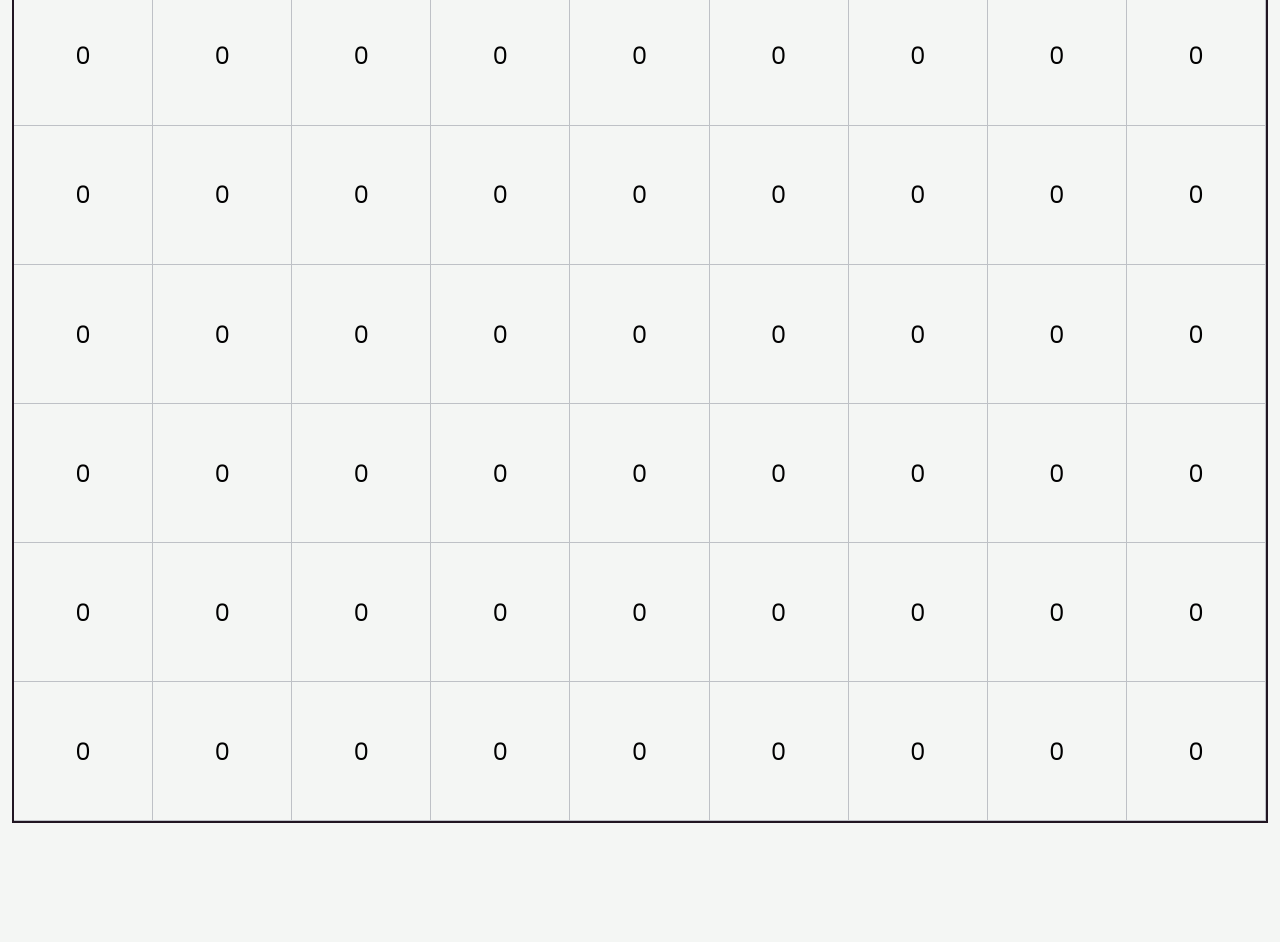
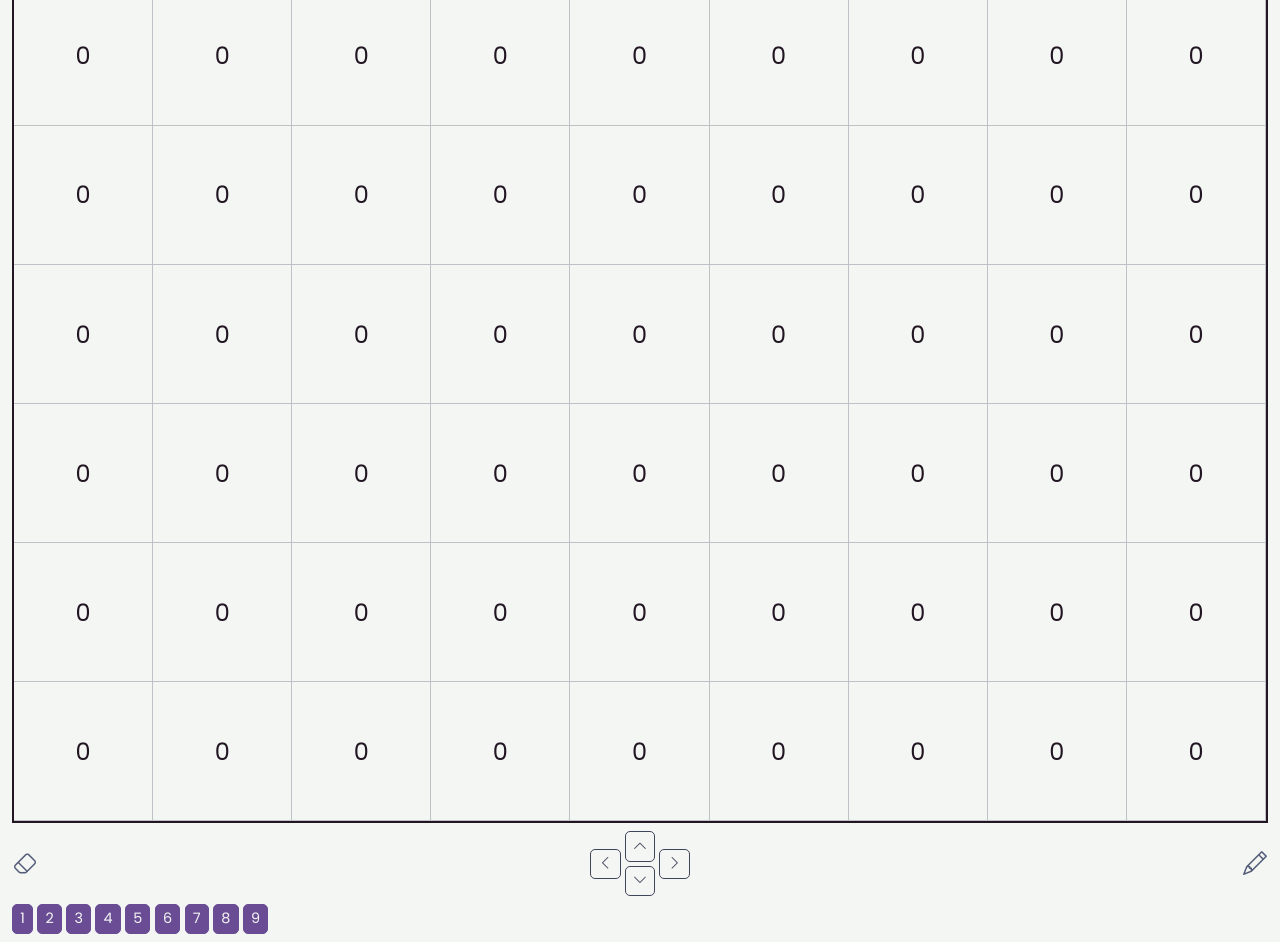
Before and after one commit to charis-adiari/sudoku, a plain HTML site: page index.html in a window 1280 px wide. Shown: the part 620-1562 px from the top of the page. Before the commit the page ends 1459 px from the top, so only its background shows below. Drawn offline with nearby package versions, Linux system fonts and the light colour scheme.

Commit message:
Added HTML for game controls and styling for buttons other than arrows

```diff
--- a/index.html
+++ b/index.html
@@ -15,6 +15,7 @@
   <link rel="stylesheet" href="https://cdn.jsdelivr.net/npm/bootstrap-icons@1.13.1/font/bootstrap-icons.min.css">
 
   <link rel="stylesheet" href="styles/index.css">
+  <!-- <link rel="stylesheet" href="styles/game-controls.css"> -->
 </head>
 
 <body>
@@ -87,6 +88,51 @@
         </button>
       </div>
     </div>
+
+    <div class="game-controls-container">
+      <div class="error hidden">Please select a cell on the board first</div>
+
+      <div class="generic-controls-container">
+        <button id="erase" class="btn btn-control">
+          <i class="bi bi-eraser"></i>
+        </button>
+
+        <div class="arrows-container">
+          <button id="arrow-left" class="btn btn-arrow">
+            <i class="bi bi-chevron-left"></i>
+          </button>
+
+          <span class="vertical-arrows-container">
+            <button id="arrow-up" class="btn btn-arrow">
+              <i class="bi bi-chevron-up"></i>
+            </button>
+            <button id="arrow-down" class="btn btn-arrow">
+              <i class="bi bi-chevron-down"></i>
+            </button>
+          </span>
+
+          <button id="arrow-right" class="btn btn-arrow">
+            <i class="bi bi-chevron-right"></i>
+          </button>
+        </div>
+
+        <button id="notes" class="btn btn-control">
+          <i class="bi bi-pencil"></i>
+        </button>
+      </div>
+
+      <div class="number-buttons-container">
+        <button id="btn-1" class="btn number-btn">1</button>
+        <button id="btn-2" class="btn number-btn">2</button>
+        <button id="btn-3" class="btn number-btn">3</button>
+        <button id="btn-4" class="btn number-btn">4</button>
+        <button id="btn-5" class="btn number-btn">5</button>
+        <button id="btn-6" class="btn number-btn">6</button>
+        <button id="btn-7" class="btn number-btn">7</button>
+        <button id="btn-8" class="btn number-btn">8</button>
+        <button id="btn-9" class="btn number-btn">9</button>
+      </div>
+    </div>
   </main>
 
   <script src="https://ajax.googleapis.com/ajax/libs/jquery/3.7.1/jquery.min.js"></script>
--- /dev/null
+++ b/styles/game-controls.css
@@ -0,0 +1,66 @@
+@import url('variables.css');
+
+.arrows-container {
+  display: flex;
+  align-items: center;
+  column-gap: 0.25em;
+
+  .vertical-arrows-container {
+    display: flex;
+    flex-direction: column;
+    row-gap: 0.25em;
+  }
+}
+
+.btn-arrow, .btn-control,
+.btn-arrow:hover, .btn-control:hover,
+.btn-arrow:focus, .btn-control:focus,
+.btn-arrow:active, .btn-control:active {
+  --btn-text: var(--secondary-600);
+  --btn-bg: var(--background);
+
+  color: var(--btn-text);
+  background-color: var(--btn-bg);
+}
+
+.btn-arrow {
+  border: 1px solid var(--btn-text);
+  --btn-text: var(--secondary-700);
+}
+
+.btn-control {
+  padding: 0;
+  font-size: 1.5rem;
+  position: relative;
+}
+
+.btn-control.active {
+  --btn-text: var(--primary);
+  /* also make icon filled */
+}
+
+.btn-control.active::after {
+  content: '';
+  position: absolute;
+  bottom: -8px; /* Adjust this value to control distance below button */
+  left: 50%;
+  transform: translateX(-50%); /* Centers the dot horizontally */
+  border-radius: 50%;
+  width: 5px;
+  height: 5px;
+  background-color: var(--btn-text);
+}
+
+.error {
+  background-color: var(--danger);
+  border-radius: 5px;
+  padding: 0.25em 0.5em;
+  font-size: 90%;
+}
+
+.generic-controls-container {
+  margin: 0.5em 0;
+  display: flex;
+  justify-content: space-between;
+  align-items: center;
+}
--- a/styles/index.css
+++ b/styles/index.css
@@ -1,2 +1,3 @@
 @import url('styles.css');
 @import url('sudoku-board.css');
+@import url('game-controls.css');
--- a/styles/styles.css
+++ b/styles/styles.css
@@ -9,6 +9,7 @@ body {
   margin: 0;
   padding: 0.5rem 0.75rem;
   background-color: var(--background);
+  color: var(--text);
 }
 
 h1 {
@@ -20,6 +21,8 @@ h1 {
 html {
   font-size: 16px;
 }
+
+select { color: var(--text); }
 
 #new-game-form .select {
   outline: none;
--- a/styles/sudoku-board.css
+++ b/styles/sudoku-board.css
@@ -16,8 +16,8 @@
 
     .cell {
       /* background-color: aqua; */
-      border-right: 1px solid var(--secondary-700);
-      border-bottom: 1px solid var(--secondary-700);
+      border-right: 1px solid var(--secondary-700-30);
+      border-bottom: 1px solid var(--secondary-700-30);
       display: inline-block;
       font-size: 1.5rem;
       text-align: center;
--- a/styles/variables.css
+++ b/styles/variables.css
@@ -1,17 +1,26 @@
+:root {
+  --danger: #f44336;
+}
+
 :root[data-theme="light"] {
   --text: #211622;
+  --text-700: #583f5a;
   --background: #f4f6f4;
   --primary: #6a4c94;
   --secondary: #7b85a3;
-  --secondary-700: rgb(63, 70, 90, 0.3);
+  --secondary-600: #545d78;
+  --secondary-700: #3f465a;
+  --secondary-700-30: rgb(63, 70, 90, 0.3);
   --accent: #aa4157;
 }
 
 :root[data-theme="dark"] {
-  --text: #e8dde9;
+  --text: #e7dee8;
   --background: #090b09;
   --primary: #896bb3;
   --secondary: #5c6684;
+  --secondary-600: #8790ab;
   --secondary-700: #a5acc0;
+  --secondary-700-30: rgba(165, 172, 192, 0.3);
   --accent: #be556c;
 }
```
